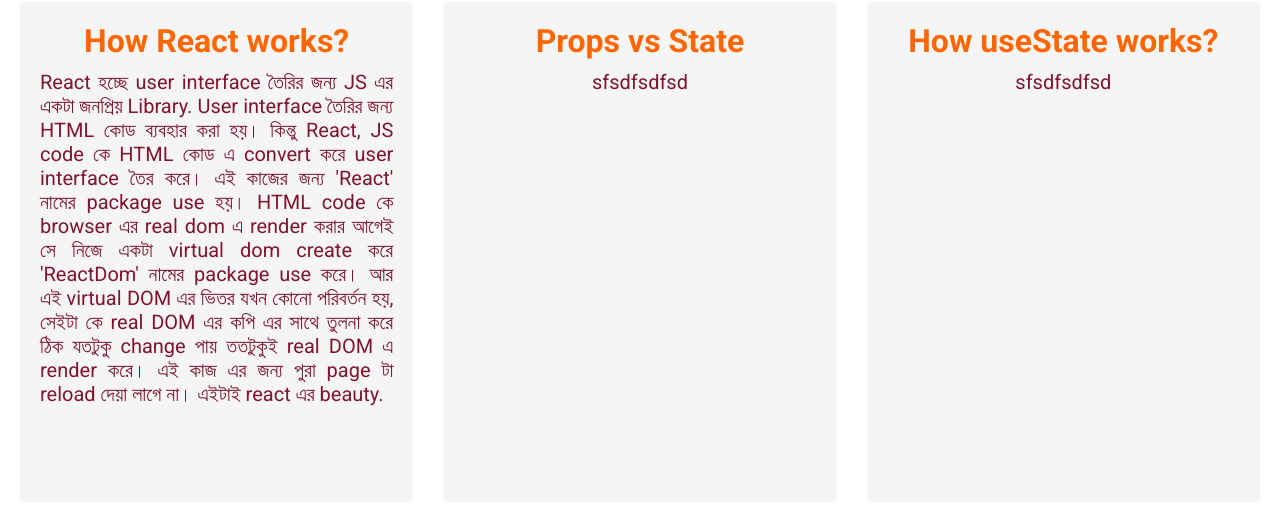
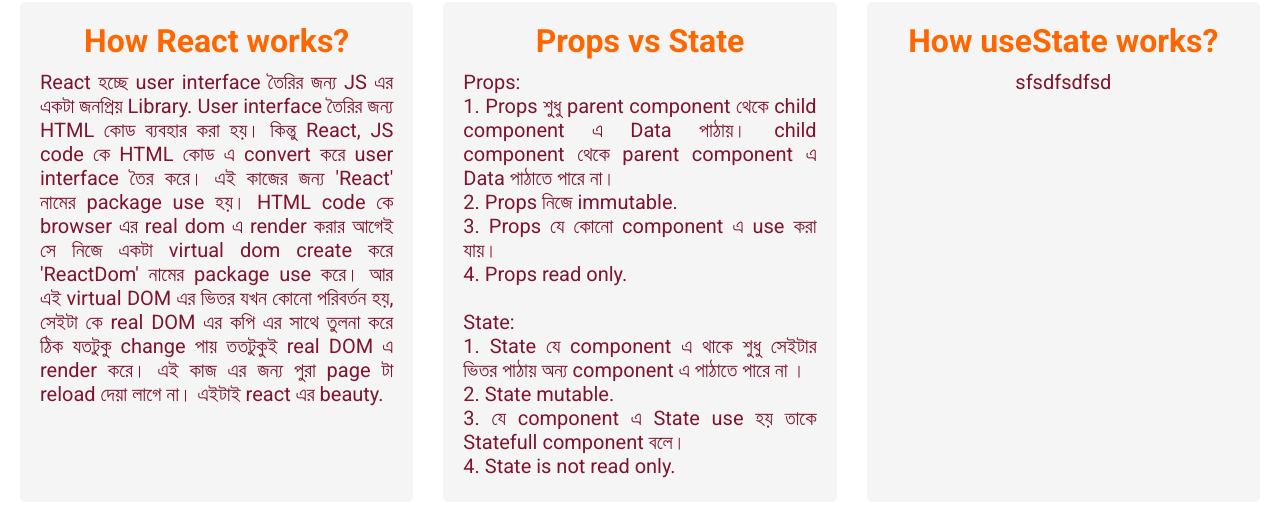
Before and after one commit to SEC-MASUM/fulfill-fruity-demand, a React (Create React App) app: page / in a window 1280 px wide. Shown: the part 2210-2726 px from the top of the page. Built offline with nearby package versions, Linux system fonts and the light colour scheme.

Commit message:
answer of 2nd question is added

```diff
--- a/src/components/Question/Question.js
+++ b/src/components/Question/Question.js
@@ -22,7 +22,34 @@
         </div>
         <div className="question-container">
           <h1 className="question">Props vs State</h1>
-          <p className="answer">sfsdfsdfsd</p>
+          <p className="answer">
+            <span>
+              Props:
+              <br />
+              1. Props শুধু parent component থেকে child component এ Data পাঠায়।
+              child component থেকে parent component এ Data পাঠাতে পারে না।
+              <br />
+              2. Props নিজে immutable.
+              <br />
+              3. Props যে কোনো component এ use করা যায়।
+              <br />
+              4. Props read only.
+            </span>
+            <br />
+            <br />
+            <span>
+              State:
+              <br />
+              1. State যে component এ থাকে শুধু সেইটার ভিতর পাঠায় অন্য component
+              এ পাঠাতে পারে না ।
+              <br />
+              2. State mutable.
+              <br />
+              3. যে component এ State use হয় তাকে Statefull component বলে।
+              <br />
+              4. State is not read only.
+            </span>
+          </p>
         </div>
         <div className="question-container">
           <h1 className="question">How useState works?</h1>
@@ -35,14 +62,5 @@
 
 export default Question;
 /*
-  Props:
-  1.
-  2.
-  3.
-  4.
-  State:
-  1.
-  2.
-  3.
-  4.
+
 */
```
